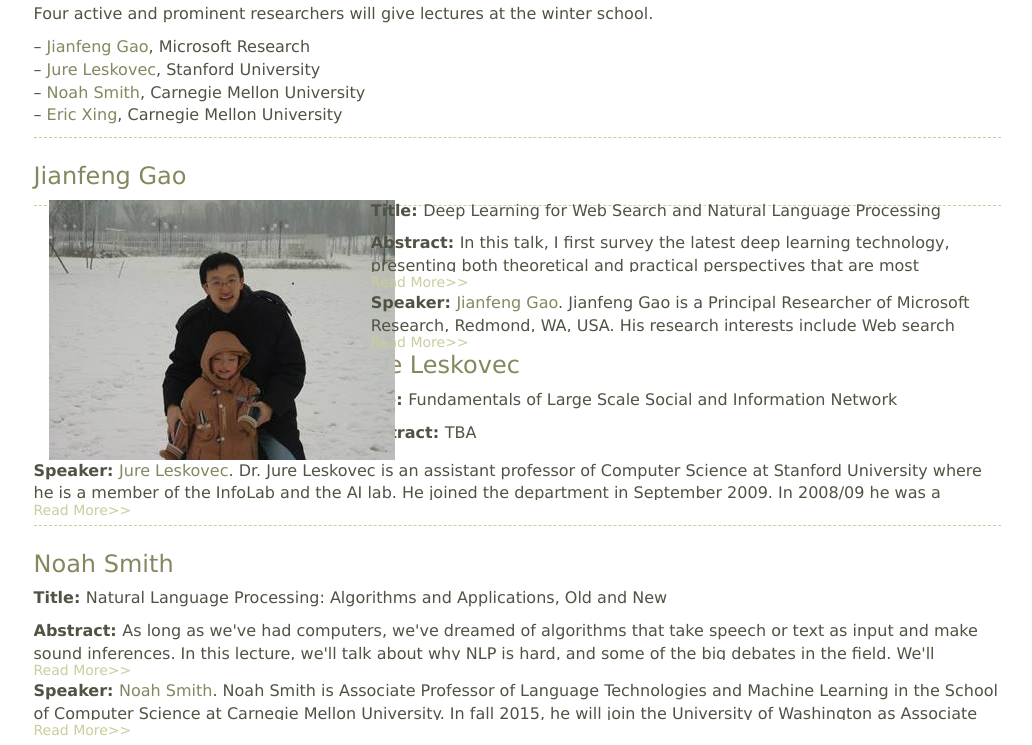
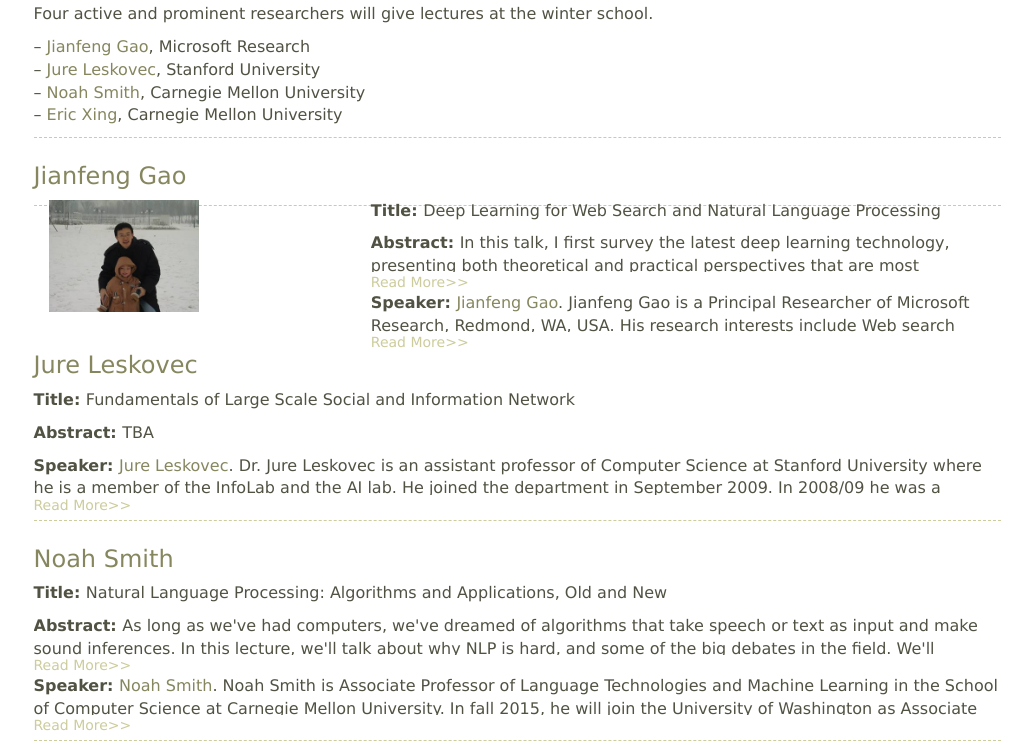
Before and after one commit to YatingZhang/WinterSchool, a Django app: page /WinterSchool/lectures/ in a window 1280 px wide. Shown: the part 325-1070 px from the top of the page, without its empty margins (123-1155 px from the left). Run offline with Django 3.2, Linux system fonts and the light colour scheme.

Commit message:
Update lectures.html

```diff
--- a/templates/lectures.html
+++ b/templates/lectures.html
@@ -13,7 +13,7 @@
 	</div>
 	<div class="author_info">
   		<h3 class="page_title">Jianfeng Gao</h3>
-  		<div class="col-md-4"><img style="" src="/wsdm/winter-school/static/media/jfgao.jpg" alt=""></div>
+  		<div class="col-md-4"><img style="width:150px;" src="/wsdm/winter-school/static/media/jfgao.jpg" alt=""></div>
   		<div class="col-md-8">
   			<p><strong>Title: </strong>Deep Learning for Web Search and Natural Language Processing</p>
   			<article>
```
